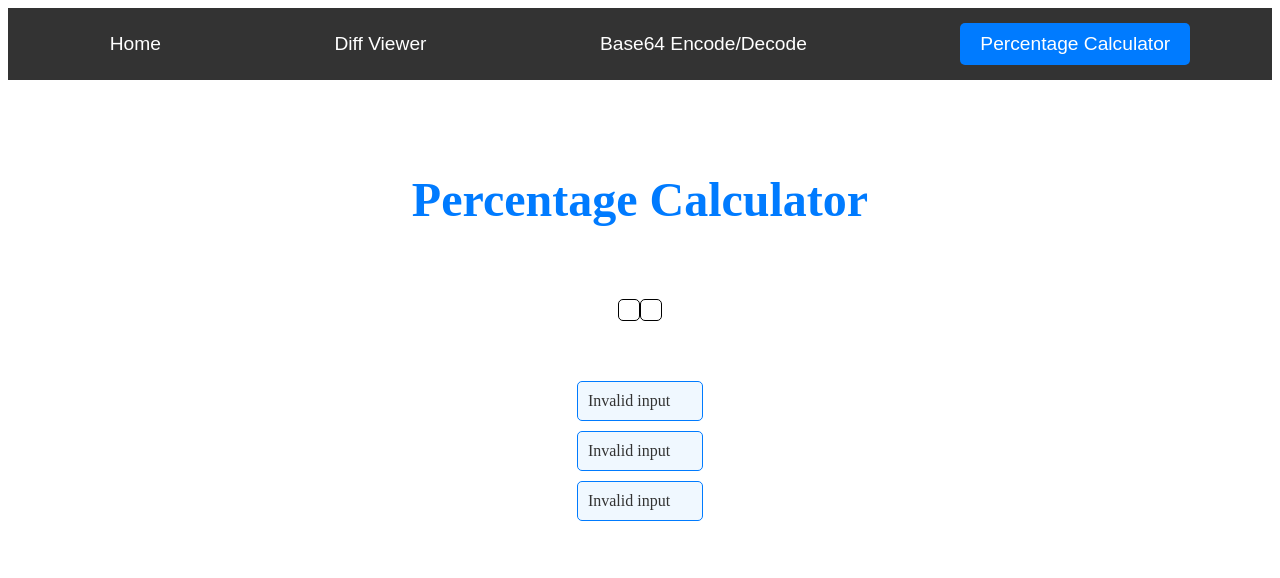
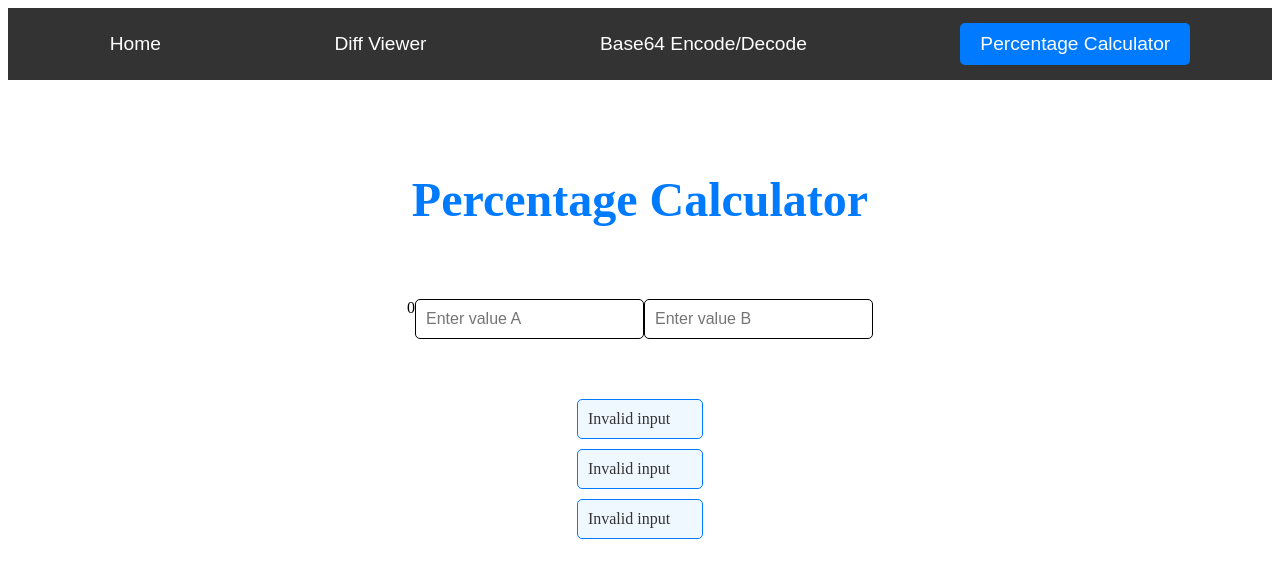
Before and after one commit to sharshi/things, a React (Vite) app: page /#/percentage-calculator in a window 1280 px wide. Shown: the top 578 px of the page. Built offline with nearby package versions, Linux system fonts and the light colour scheme.

Commit message:
Update PercentageCalculator.tsx

```diff
--- a/src/components/PercentageCalculator.tsx
+++ b/src/components/PercentageCalculator.tsx
@@ -44,13 +44,21 @@ const PercentageCalculator = () => {
             <div className="percentage-calculator-header">
                 <h1>Percentage Calculator</h1>
             </div>
-            <div className="percentage-calculator-inputs">
-                <div className="percentage-calculator-input">
-                    {valueA}
-                </div>
-                <div className="percentage-calculator-input">
-                    {valueB}
-                </div>
+            <div className="percentage-calculator-inputs">0
+                <input
+                    type="text"
+                    placeholder="Enter value A"
+                    value={valueA}
+                    onChange={(e) => setValueA(e.target.value)}
+                    className="percentage-calculator-input"
+                />
+                <input
+                    type="text"
+                    placeholder="Enter value B"
+                    value={valueB}
+                    onChange={(e) => setValueB(e.target.value)}
+                    className="percentage-calculator-input"
+                />
             </div>
             <div className="percentage-calculator-results">
                 <div className="percentage-calculator-output">
```
